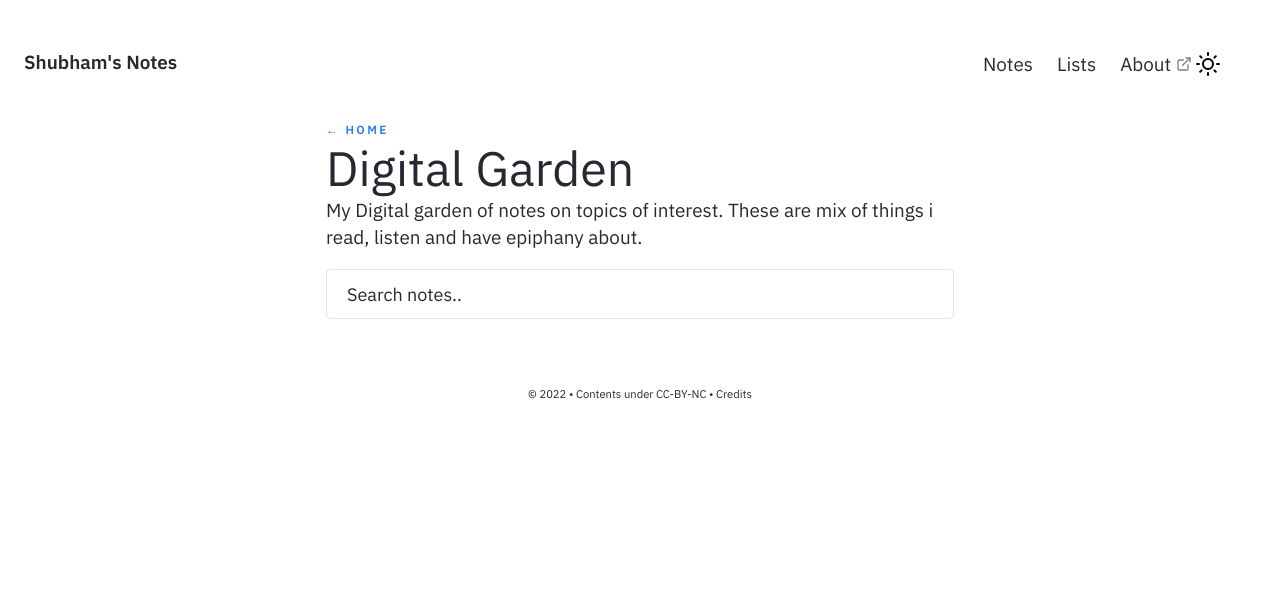
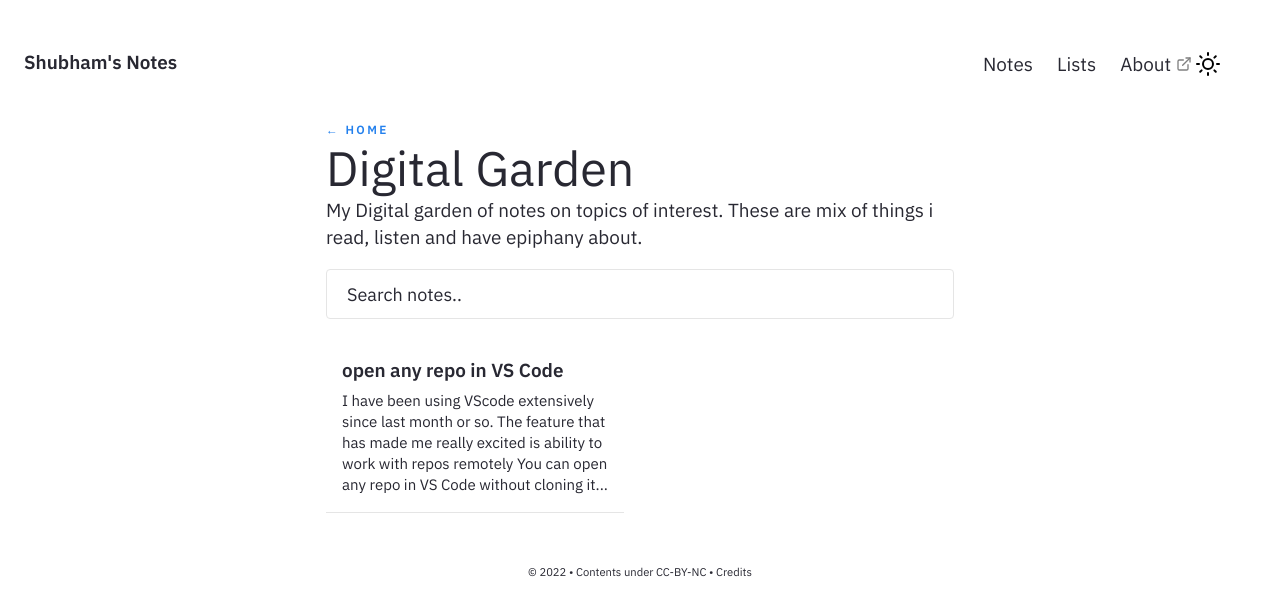
Before and after one commit to shsethi/shsethi.github.io, a Jekyll site: the page built from pages/notes.md, in a window 1280 px wide. Shown: the top 616 px of the page. Built offline with Jekyll 4.4.1, drawn with Linux system fonts in a browser that asks for light colours.

```diff
--- /dev/null
+++ b/_notes/Public/open any repo in VS Code.md
@@ -0,0 +1,21 @@
+---
+title : open any repo in VS Code
+feed: show
+date : 09-08-2022
+---
+
+
+I have been using VS-code extensively since last month or so.
+The feature that  has made me really excited is ability to work with repos remotely
+
+
+You can open any repo in VS Code without cloning it.
+
+**1. Directly in browser**
+For example to browse through these examples https://github.com/revel/examples
+you can replace com with dev https://github.dev/revel/examples
+
+
+**2. Connecting local Vs code to github repo via extensions**
+
+https://www.freecodecamp.org/news/you-can-now-edit-anything-on-github-in-vs-code-without-cloning/
```
Also changed, not shown: _notes/300 Templates/New Post.md (+2 -2 lines), _notes/Public/Lists/Articles.md (+2 -0 lines).
